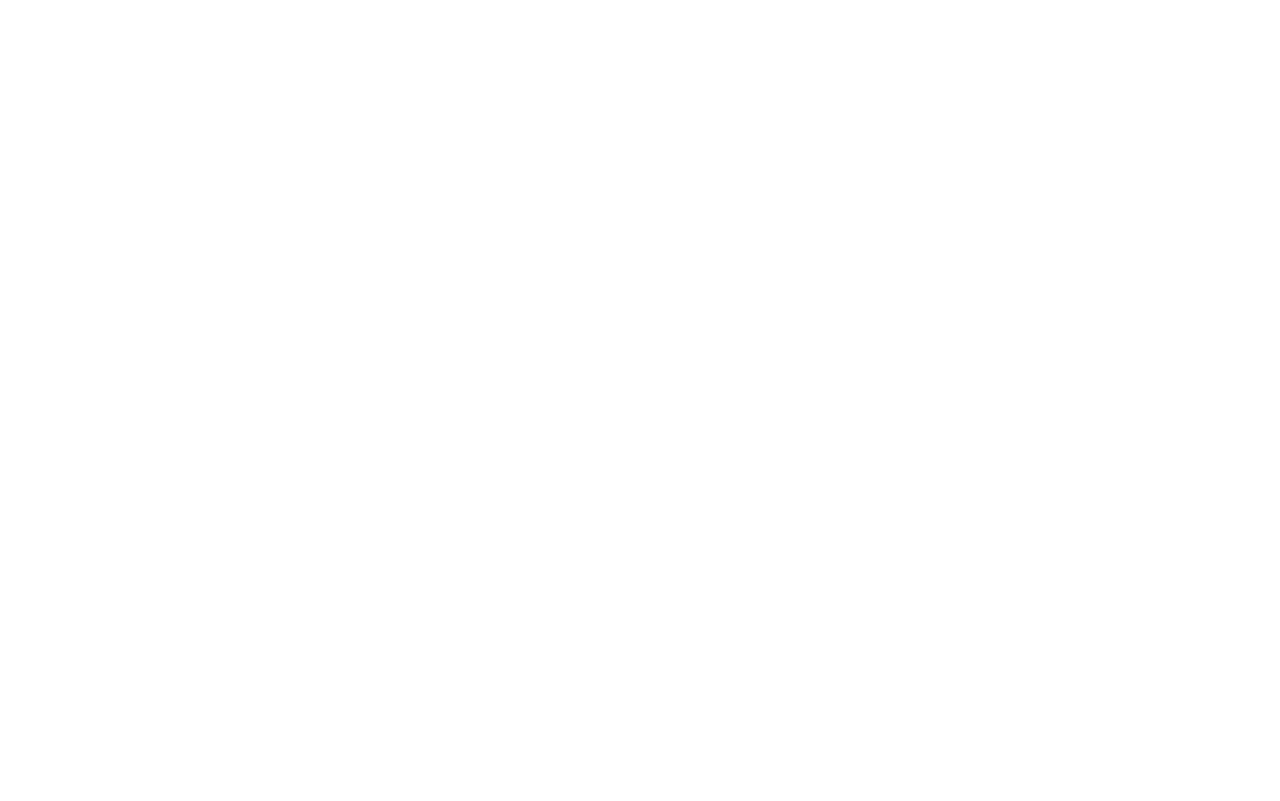
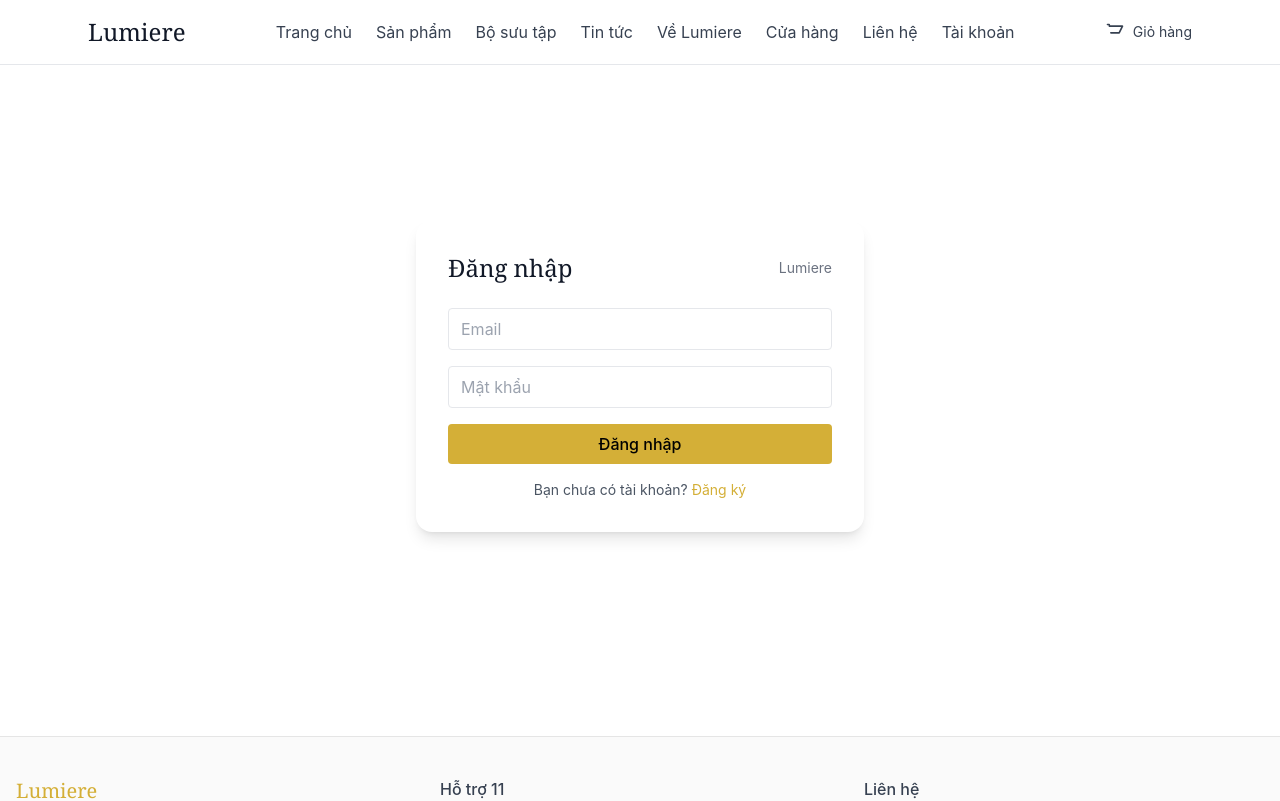
Before and after one commit to HoangHN11/AWS-Jewelry-web, a React (Vite) app: page /auth in a window 1280 px wide. Before the commit this address had no page. Shown: the top 801 px of the page. Built offline with nearby package versions, Linux system fonts and the light colour scheme; the HTML template or start-up script is replaced by a standard one.

Commit message:
feat: auth page and fix scroll to top

```diff
--- a/src/App.jsx
+++ b/src/App.jsx
@@ -2,10 +2,12 @@
 import { BrowserRouter, Routes, Route } from "react-router-dom";
 import MainLayout from "./layouts/MainLayout";
 import HomePage from "./pages/home/HomePage";
-
+import AccountPage from "./pages/account/AccountPage";
+import OrderHistoryPage from "./pages/account/OrderHistoryPage";
 import CartPage from "./pages/cart/CartPage";
 import CheckoutPage from "./pages/checkout/CheckoutPage";
-
+import ProductsPage from "./pages/products/ProductsPage";
+import ProductDetailPage from "./pages/products/ProductDetailPage";
 import CollectionsPage from "./pages/collections/CollectionsPage";
 import CollectionDetailPage from "./pages/collections/CollectionDetailPage";
 import AboutPage from "./pages/about/AboutPage";
@@ -21,17 +23,26 @@
 import BookingPage from "./pages/booking/BookingPage";
 import AdminDashboard from "./pages/admin/AdminDashboard";
 import CreateProduct from "./pages/admin/CreateProduct";
+import AuthPage from "./pages/auth/AuthPage";
+import { CartProvider } from "./contexts/CartContext";
+import ScrollToTop from "./components/ScrollToTop";
 
 export default function App() {
   return (
     <BrowserRouter>
+      <ScrollToTop />
+      <CartProvider>
         <Routes>
           <Route element={<MainLayout />}>
             <Route path="/" element={<HomePage />} />
+            <Route path="/products" element={<ProductsPage />} />
+            <Route path="/products/:id" element={<ProductDetailPage />} />
 
             <Route path="/cart" element={<CartPage />} />
             <Route path="/checkout" element={<CheckoutPage />} />
 
+            <Route path="/account" element={<AccountPage />} />
+            <Route path="/account/orders" element={<OrderHistoryPage />} />
 
             <Route path="/collections" element={<CollectionsPage />} />
             <Route path="/collections/:id" element={<CollectionDetailPage />} />
@@ -55,10 +66,12 @@
             <Route path="/contact" element={<ContactPage />} />
             <Route path="/booking" element={<BookingPage />} />
 
+            <Route path="/auth" element={<AuthPage />} />
             <Route path="/admin" element={<AdminDashboard />} />
             <Route path="/admin/create-product" element={<CreateProduct />} />
           </Route>
         </Routes>
+      </CartProvider>
     </BrowserRouter>
   );
 }
--- /dev/null
+++ b/src/components/ScrollToTop.jsx
@@ -0,0 +1,12 @@
+import { useEffect } from "react";
+import { useLocation } from "react-router-dom";
+
+export default function ScrollToTop() {
+    const { pathname } = useLocation();
+
+    useEffect(() => {
+        window.scrollTo(0, 0);
+    }, [pathname]);
+
+    return null;
+}
--- a/src/contexts/CartContext.jsx
+++ b/src/contexts/CartContext.jsx
@@ -12,11 +12,16 @@
     }
   });
 
+  // Lưu vào localStorage khi cart thay đổi
   useEffect(() => {
     localStorage.setItem("lumiere_cart", JSON.stringify(cart));
   }, [cart]);
 
+  // ➤ ADD ITEM
   function addItem(product, qty = 1) {
+    const firstSize = product.productSizes?.[0] || {};
+    const price = firstSize.price || 0;
+
     setCart((prev) => {
       const found = prev.find((p) => p.id === product.id);
       if (found) {
@@ -24,26 +29,42 @@
           p.id === product.id ? { ...p, qty: p.qty + qty } : p
         );
       }
-      return [...prev, { ...product, qty }];
+
+      // Lưu 1 bản product tối giản + extra price
+      return [...prev, {
+        id: product.id,
+        name: product.name,
+        image: product.image,
+        price,
+        qty
+      }];
     });
   }
 
+  // ➤ UPDATE QTY
   function updateQty(id, qty) {
     setCart((prev) =>
-      prev.map((p) => (p.id === id ? { ...p, qty: Math.max(1, qty) } : p))
+      prev.map((p) =>
+        p.id === id ? { ...p, qty: Math.max(1, qty) } : p
+      )
     );
   }
 
+  // ➤ REMOVE ITEM
   function removeItem(id) {
     setCart((prev) => prev.filter((p) => p.id !== id));
   }
 
+  // ➤ CLEAR CART
   function clearCart() {
     setCart([]);
   }
 
+  // ➤ Total items
   const totalCount = cart.reduce((s, i) => s + i.qty, 0);
-  const totalPrice = cart.reduce((s, i) => s + (i.price || 0) * i.qty, 0);
+
+  // ➤ Total price
+  const totalPrice = cart.reduce((s, i) => s + i.price * i.qty, 0);
 
   return (
     <CartContext.Provider
--- /dev/null
+++ b/src/pages/auth/AuthPage.jsx
@@ -0,0 +1,87 @@
+import React, { useState } from "react";
+
+export default function AuthPage() {
+  const [authMode, setAuthMode] = useState("login");
+  const [form, setForm] = useState({
+    name: "",
+    email: "",
+    password: "",
+    confirm: "",
+  });
+
+  function submit(e) {
+    e.preventDefault();
+    console.log("Auth submit", authMode, form);
+  }
+
+  return (
+    <div className="min-h-[70vh] flex items-center justify-center px-6">
+      <div className="w-full max-w-md bg-white rounded-2xl shadow-lg p-8">
+        <div className="flex justify-between items-center mb-6">
+          <h3 className="text-2xl font-serif">
+            {authMode === "login" ? "Đăng nhập" : "Đăng ký"}
+          </h3>
+          <div className="text-sm text-gray-500">Lumiere</div>
+        </div>
+        <form onSubmit={submit} className="space-y-4">
+          {authMode === "signup" && (
+            <input
+              className="w-full border rounded px-3 py-2"
+              placeholder="Tên"
+              value={form.name}
+              onChange={(e) => setForm({ ...form, name: e.target.value })}
+            />
+          )}
+          <input
+            className="w-full border rounded px-3 py-2"
+            placeholder="Email"
+            value={form.email}
+            onChange={(e) => setForm({ ...form, email: e.target.value })}
+          />
+          <input
+            type="password"
+            className="w-full border rounded px-3 py-2"
+            placeholder="Mật khẩu"
+            value={form.password}
+            onChange={(e) => setForm({ ...form, password: e.target.value })}
+          />
+          {authMode === "signup" && (
+            <input
+              type="password"
+              className="w-full border rounded px-3 py-2"
+              placeholder="Xác nhận mật khẩu"
+              value={form.confirm}
+              onChange={(e) => setForm({ ...form, confirm: e.target.value })}
+            />
+          )}
+          <button className="w-full bg-gold text-black py-2 rounded font-medium">
+            {authMode === "login" ? "Đăng nhập" : "Đăng ký"}
+          </button>
+        </form>
+        <div className="mt-4 text-center text-sm text-gray-600">
+          {authMode === "login" ? (
+            <p>
+              Bạn chưa có tài khoản?{" "}
+              <button
+                className="text-gold"
+                onClick={() => setAuthMode("signup")}
+              >
+                Đăng ký
+              </button>
+            </p>
+          ) : (
+            <p>
+              Bạn đã có tài khoản?{" "}
+              <button
+                className="text-gold"
+                onClick={() => setAuthMode("login")}
+              >
+                Đăng nhập
+              </button>
+            </p>
+          )}
+        </div>
+      </div>
+    </div>
+  );
+}
--- a/src/pages/products/ProductDetailPage.jsx
+++ b/src/pages/products/ProductDetailPage.jsx
@@ -11,17 +11,20 @@
   const { addItem } = useCart();
   const [qty, setQty] = useState(1);
 
+  // Lấy giá và quantity từ size đầu tiên (tạm thời)
+  const firstSize = product.productSizes?.[0] || {};
+  const price = firstSize.price || 0;
+  const stock = firstSize.quantity || 0;
+
+  // Sản phẩm liên quan: dựa vào vài ký tự đầu của name
   const related = products
-    .filter(
-      (p) =>
-        (p.category === product.category || p.material === product.material) &&
-        p.id !== product.id
-    )
+    .filter((p) => p.id !== product.id && p.name.slice(0, 3) === product.name.slice(0, 3))
     .slice(0, 4);
 
   return (
     <div className="max-w-6xl mx-auto px-6 py-12">
       <div className="grid grid-cols-1 md:grid-cols-2 gap-8">
+        {/* LEFT IMAGE */}
         <div className="bg-white rounded-2xl overflow-hidden shadow p-4">
           <img
             src={product.image}
@@ -29,17 +32,23 @@
             className="w-full h-96 object-cover rounded"
           />
         </div>
+
+        {/* RIGHT DETAILS */}
         <div>
           <h1 className="text-3xl font-serif mb-2">{product.name}</h1>
+
           <div className="text-gold text-2xl font-semibold mb-3">
-            {(product.price / 1000000).toFixed(2)}M ₫
+            {(price / 1000000).toFixed(2)}M ₫
           </div>
-          <p className="text-sm text-gray-500">
-            SKU: {product.sku} • Category: {product.category}
+
+          <p className="mt-4 text-gray-700">
+            Tình trạng:{" "}
+            <span className={stock > 0 ? "text-green-600" : "text-red-500"}>
+              {stock > 0 ? `Còn ${stock} sản phẩm` : "Hết hàng"}
+            </span>
           </p>
-          <p className="mt-4 text-gray-700">
-            Material: {product.material} • Stock: {product.stock}
-          </p>
+
+          {/* Quantity + Add to cart */}
           <div className="mt-6 flex items-center gap-4">
             <div className="flex items-center bg-gray-100 rounded-lg p-1 w-fit">
               <button
@@ -56,14 +65,14 @@
                 +
               </button>
             </div>
+
             <button
               className="px-6 py-2 bg-gold text-black rounded font-medium hover:bg-yellow-500 transition"
-              onClick={() => {
-                addItem(product, qty)
-              }}
+              onClick={() => addItem(product, qty)}
             >
               Thêm vào giỏ
             </button>
+
             <Link
               to="/checkout"
               className="px-6 py-2 border-2 border-gray-300 rounded font-medium hover:border-gold hover:text-gold transition"
@@ -72,16 +81,15 @@
             </Link>
           </div>
 
+          {/* DESCRIPTION */}
           <div className="mt-8">
             <h3 className="font-medium mb-2">Mô tả</h3>
-            <p className="text-gray-600">
-              Đây là mô tả chi tiết cho sản phẩm. Chất liệu cao cấp, chế tác
-              tinh xảo, phù hợp cho những dịp đặc biệt.
-            </p>
+            <p className="text-gray-600">{product.description}</p>
           </div>
         </div>
       </div>
 
+      {/* RELATED PRODUCTS */}
       <section className="mt-12">
         <h3 className="text-xl font-semibold mb-4">Sản phẩm liên quan</h3>
         <div className="grid grid-cols-1 sm:grid-cols-2 lg:grid-cols-4 gap-6">
```
Lines whose indentation alone changed are shown as unchanged.
